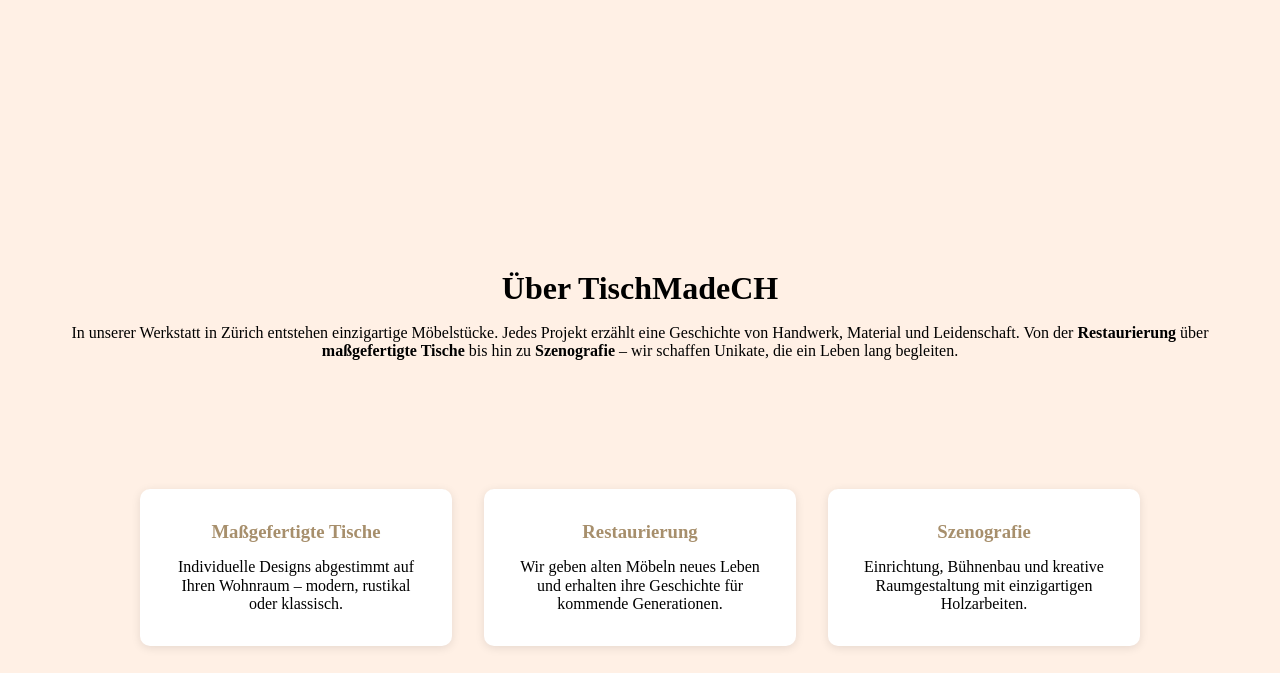
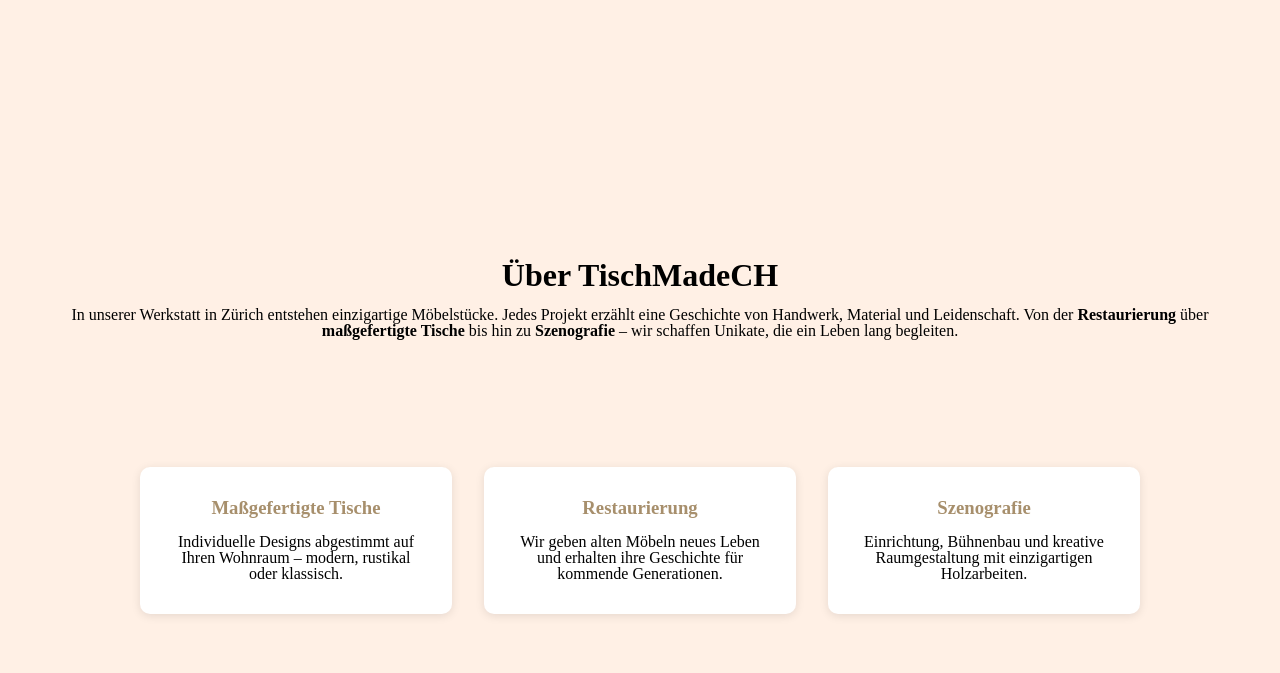
Before and after one commit to Kimo235/web, a plain HTML site: page chatq/index.html in a window 1280 px wide. Shown: the part 569-1242 px from the top of the page. Drawn offline with Linux system fonts and the light colour scheme.

Commit message:
Update styles.css

```diff
--- a/chatq/styles.css
+++ b/chatq/styles.css
@@ -16,7 +16,7 @@
 
 body {
   font-family:'American Typewriter', serif;
-  line-height: 1.16;
+  line-height: 1.0;
   color: var(--text-dark);
   background: var(--wood-light);
 }
```
